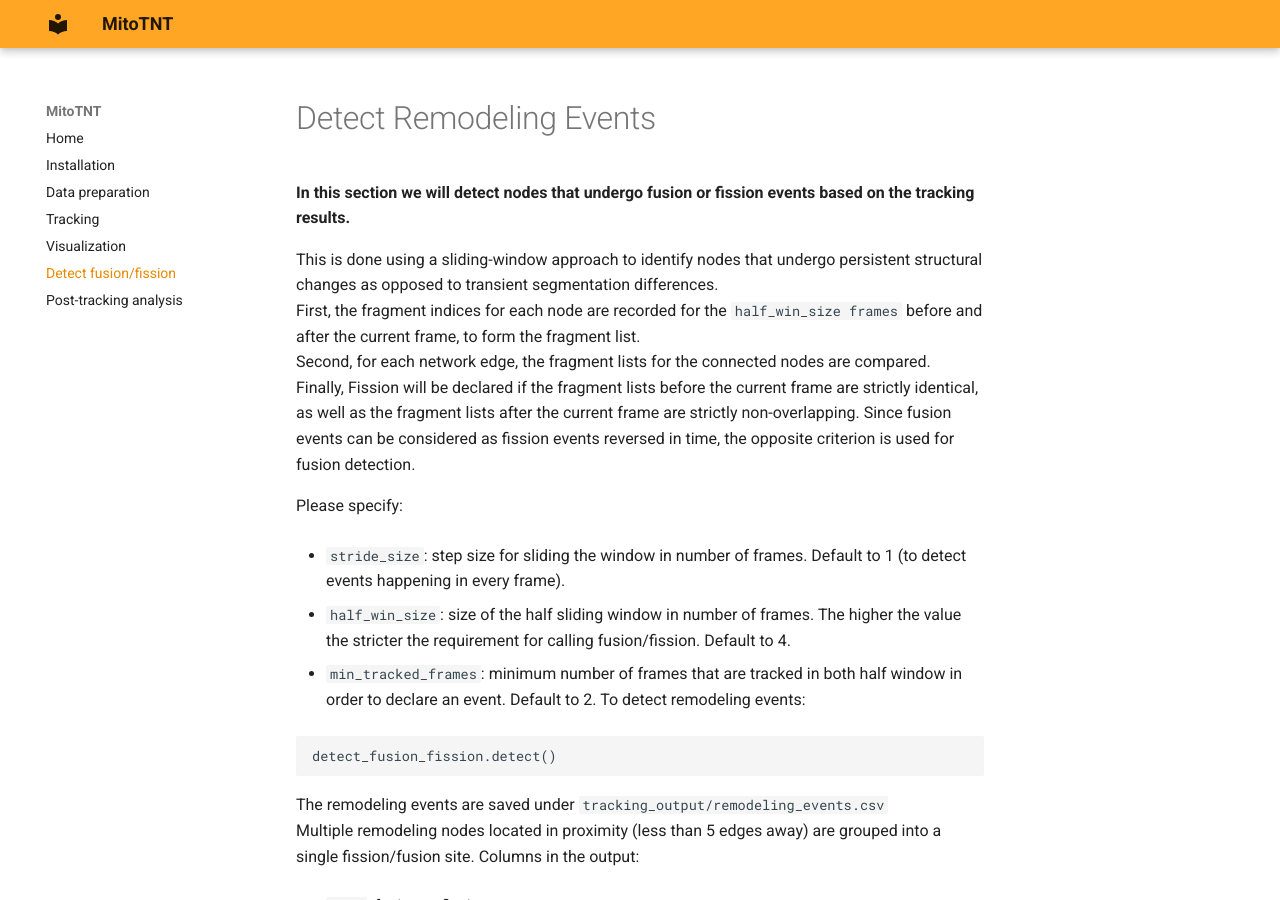
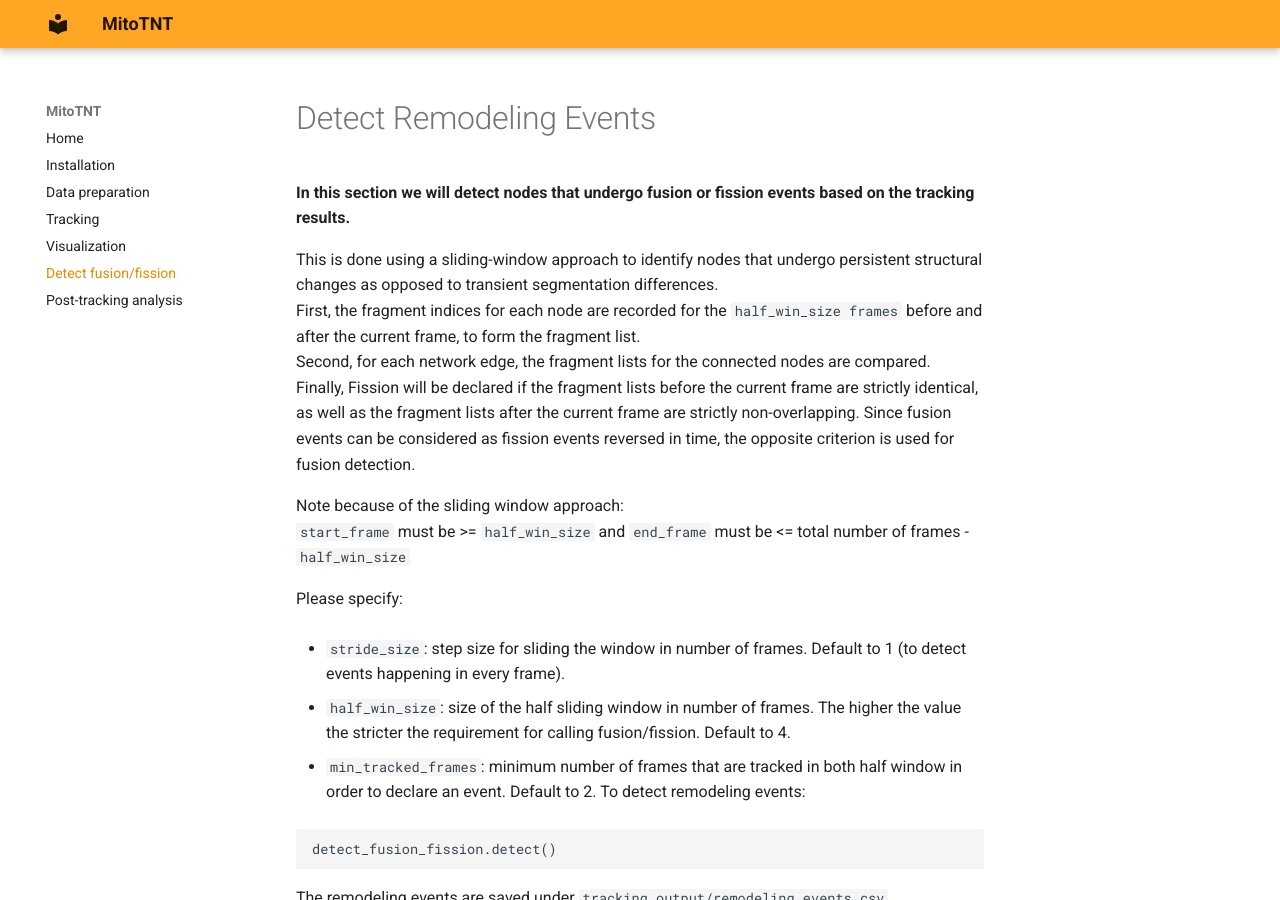
Before and after one commit to pylattice/MitoTNT, an MkDocs documentation site: the page built from docs/5_detect_remodeling.md, in a window 1280 px wide and 900 px high. Built offline with MkDocs 1.6.1 and Material for MkDocs 9.7.7, drawn with Linux system fonts in a browser that asks for light colours.

Commit message:
Update 5_detect_remodeling.md

```diff
--- a/docs/5_detect_remodeling.md
+++ b/docs/5_detect_remodeling.md
@@ -6,6 +6,9 @@
 Second, for each network edge, the fragment lists for the connected nodes are compared.
 Finally, Fission will be declared if the fragment lists before the current frame are strictly identical, as well as the fragment lists after the current frame are strictly non-overlapping.
 Since fusion events can be considered as fission events reversed in time, the opposite criterion is used for fusion detection.
+
+Note because of the sliding window approach:
+`start_frame` must be >= `half_win_size` and `end_frame` must be <= total number of frames - `half_win_size`
 
 Please specify:
 
```
